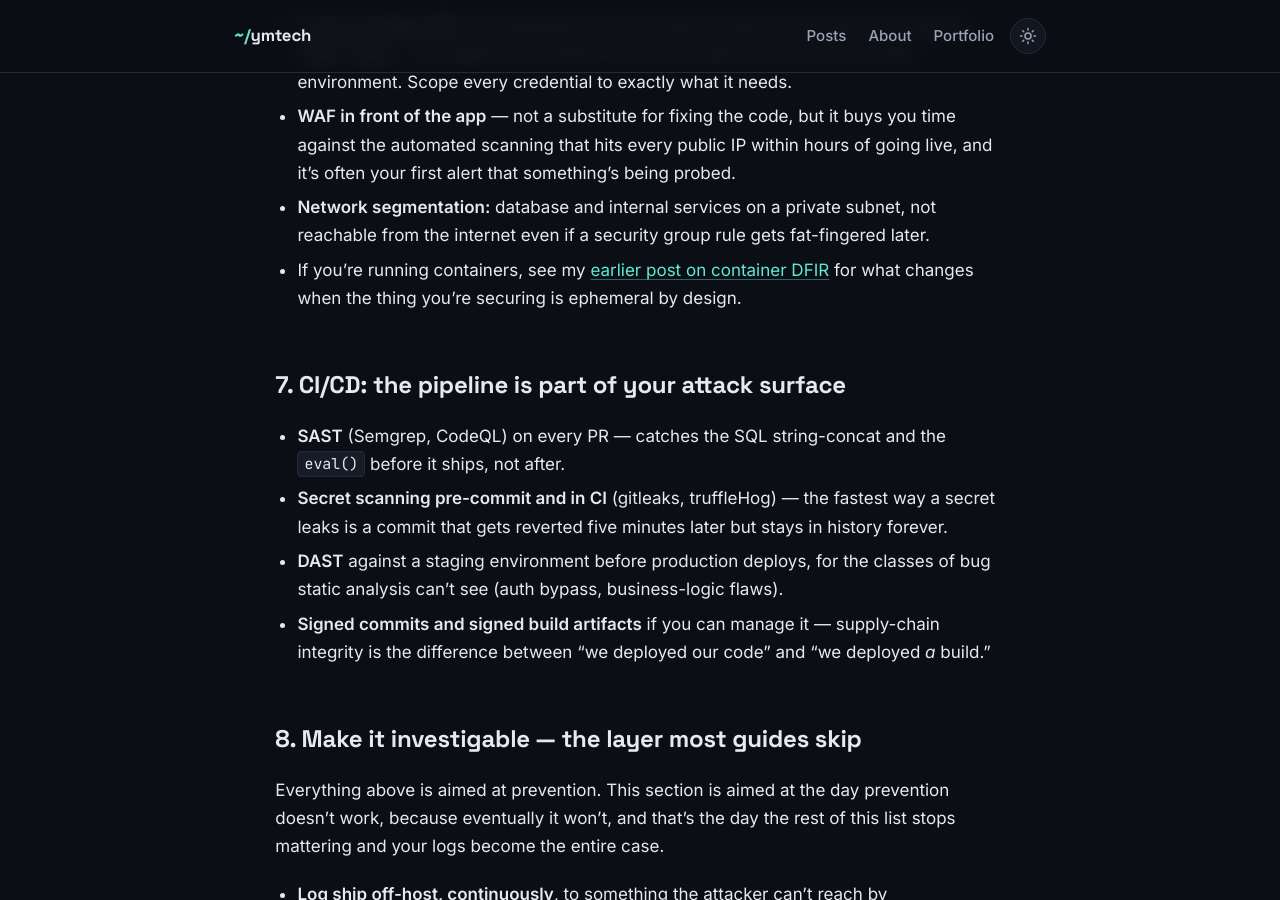
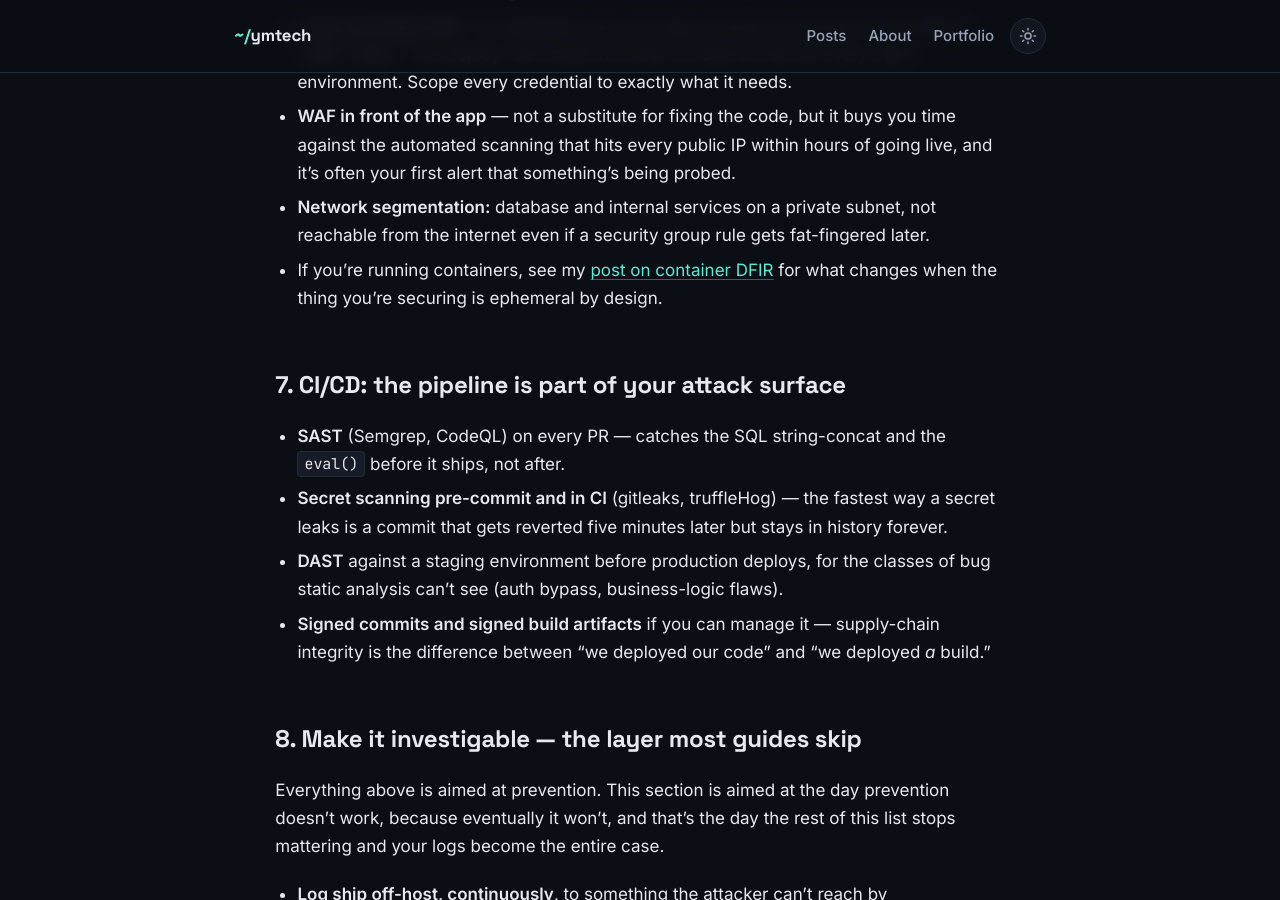
Before and after one commit to YousefKJM/YousefKJM.github.io, a Jekyll site: the page built from _posts/2025-10-24-Building-a-Secure-Website-Defense-in-Depth.md, in a window 1280 px wide and 900 px high, scrolled down 4655 px. Built offline with Jekyll 4.4.1, drawn with Linux system fonts in a browser that asks for light colours; some of the changed text lies outside the part shown.

Commit message:
Backdate secure-website post to 24 Oct 2025
Part of filling the posting-history gap on a weekly (Friday) cadence
starting April 2021. Also drops a now-inaccurate "earlier post"
reference since the linked Docker DFIR post is dated later.

Co-Authored-By: Claude Sonnet 5 <noreply@anthropic.com>
Claude-Session: https://claude.ai/code/session_012MbpjecCW38y4acKE7ZcJn

```diff
--- a/_posts/2026-09-27-Building-a-Secure-Website-Defense-in-Depth.md
+++ b/_posts/2025-10-24-Building-a-Secure-Website-Defense-in-Depth.md
@@ -84,7 +84,7 @@ CSP is the one worth doing properly rather than copy-pasting. Start in **report-
 - **Least-privilege IAM.** The database user your app connects as should not be able to `DROP TABLE`. The deploy role should not have console access to every other environment. Scope every credential to exactly what it needs.
 - **WAF in front of the app** — not a substitute for fixing the code, but it buys you time against the automated scanning that hits every public IP within hours of going live, and it's often your first alert that something's being probed.
 - **Network segmentation:** database and internal services on a private subnet, not reachable from the internet even if a security group rule gets fat-fingered later.
-- If you're running containers, see my [earlier post on container DFIR](/DFIR-Considerations-for-Docker-Containers/) for what changes when the thing you're securing is ephemeral by design.
+- If you're running containers, see my [post on container DFIR](/DFIR-Considerations-for-Docker-Containers/) for what changes when the thing you're securing is ephemeral by design.
 
 ## 7. CI/CD: the pipeline is part of your attack surface
 
```
